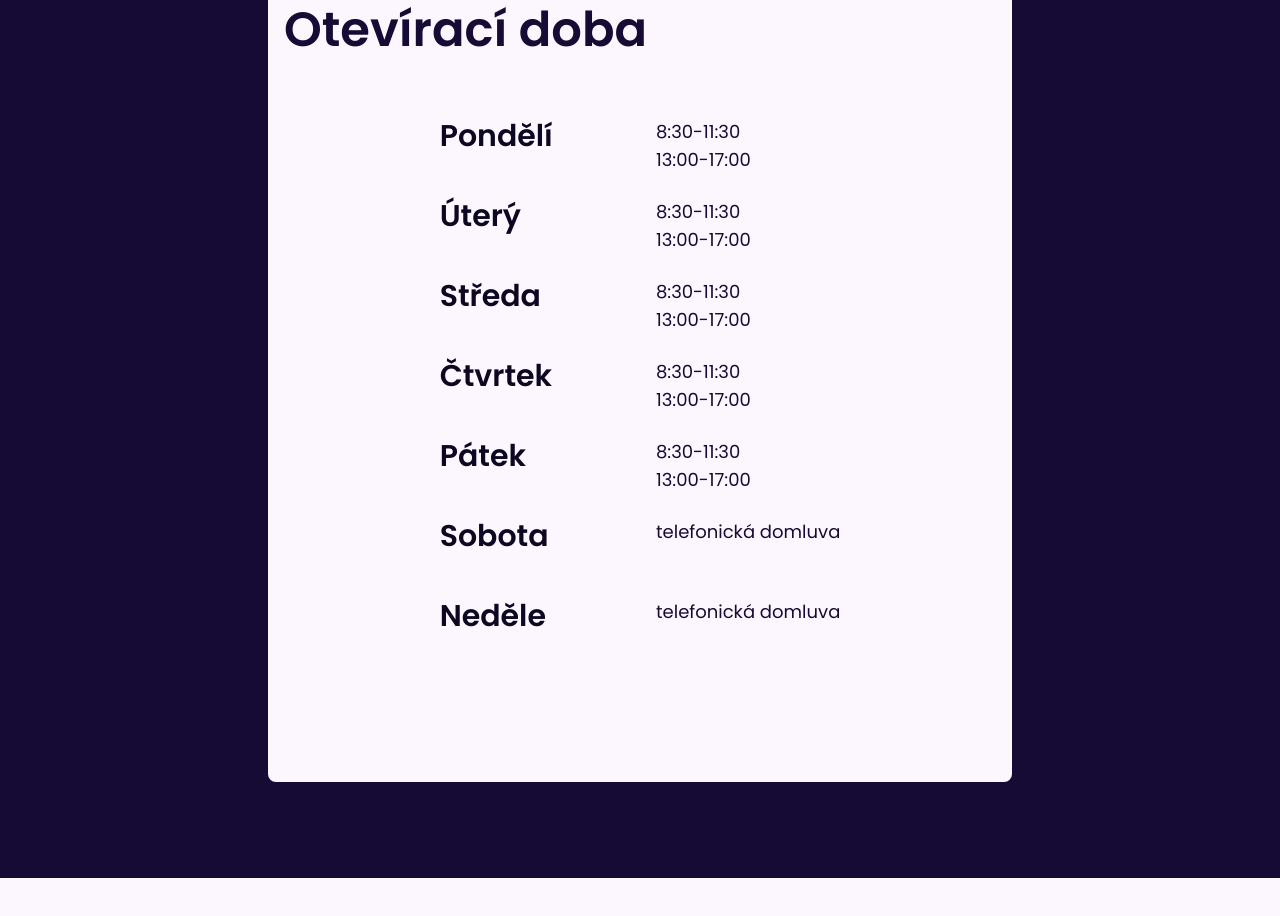
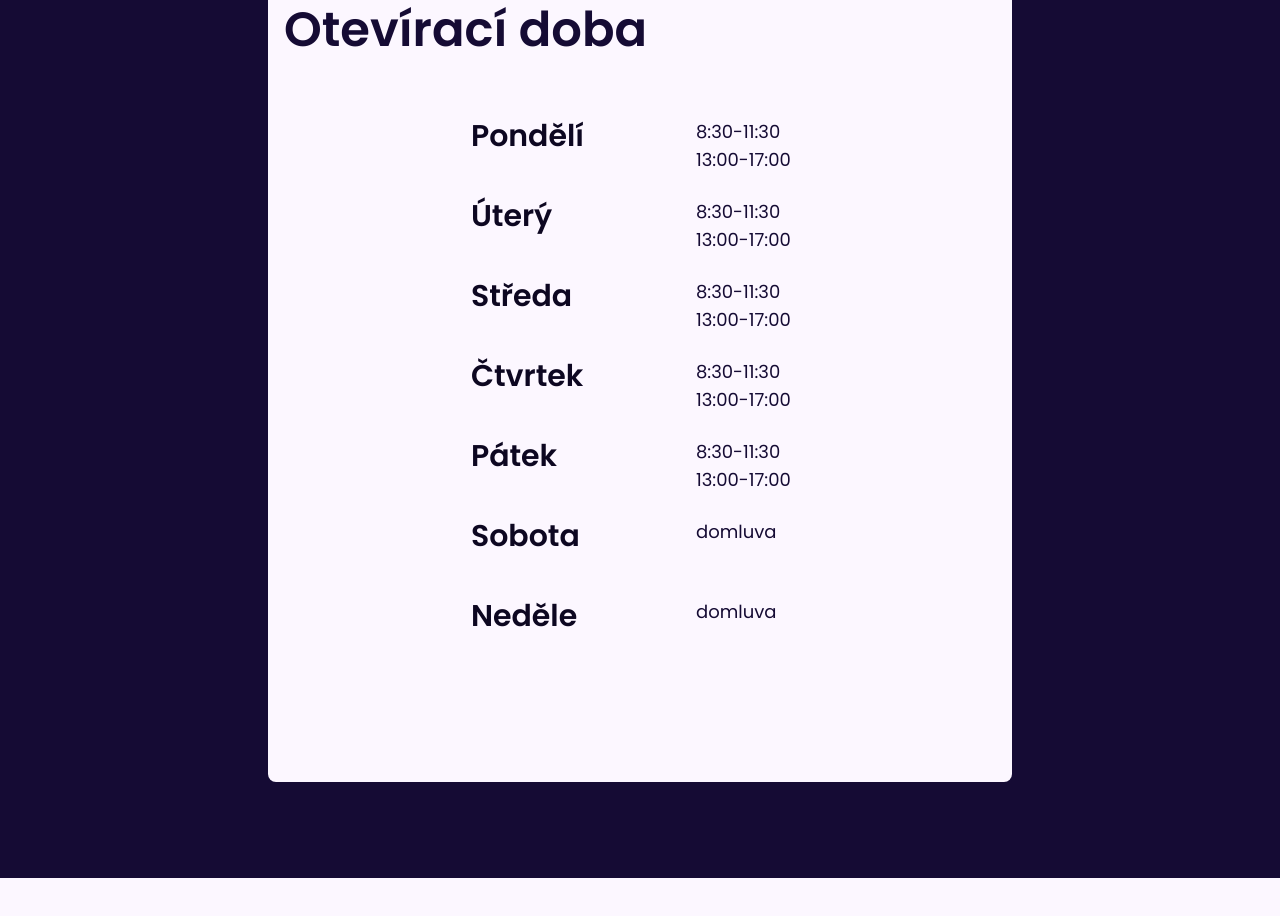
Before and after one commit to ton1czech/pneuservis-baudys, a React (Vite) app: page / in a window 1280 px wide. Shown: the part 2365-3281 px from the top of the page. Built offline with nearby package versions, Linux system fonts and the light colour scheme.

Commit message:
👌 IMPROVE: opening hours small changes

```diff
--- a/src/components/OpeningHours.jsx
+++ b/src/components/OpeningHours.jsx
@@ -1,12 +1,12 @@
 import Container from './Container'
 
 const Item = ({ day, weekend, last }) => (
-  <div className={`grid grid-cols-2 gap-8 ${!last && 'pb-6'}`}>
+  <div className={`grid grid-cols-2 gap-28 ${!last && 'pb-6'}`}>
     <h2 className='darksubheading'>{day}</h2>
     <div className='darktext'>
       {weekend ? (
         <>
-          <p>telefonická domluva</p>
+          <p>domluva</p>
           <p>
             <br />
             {''}
```
